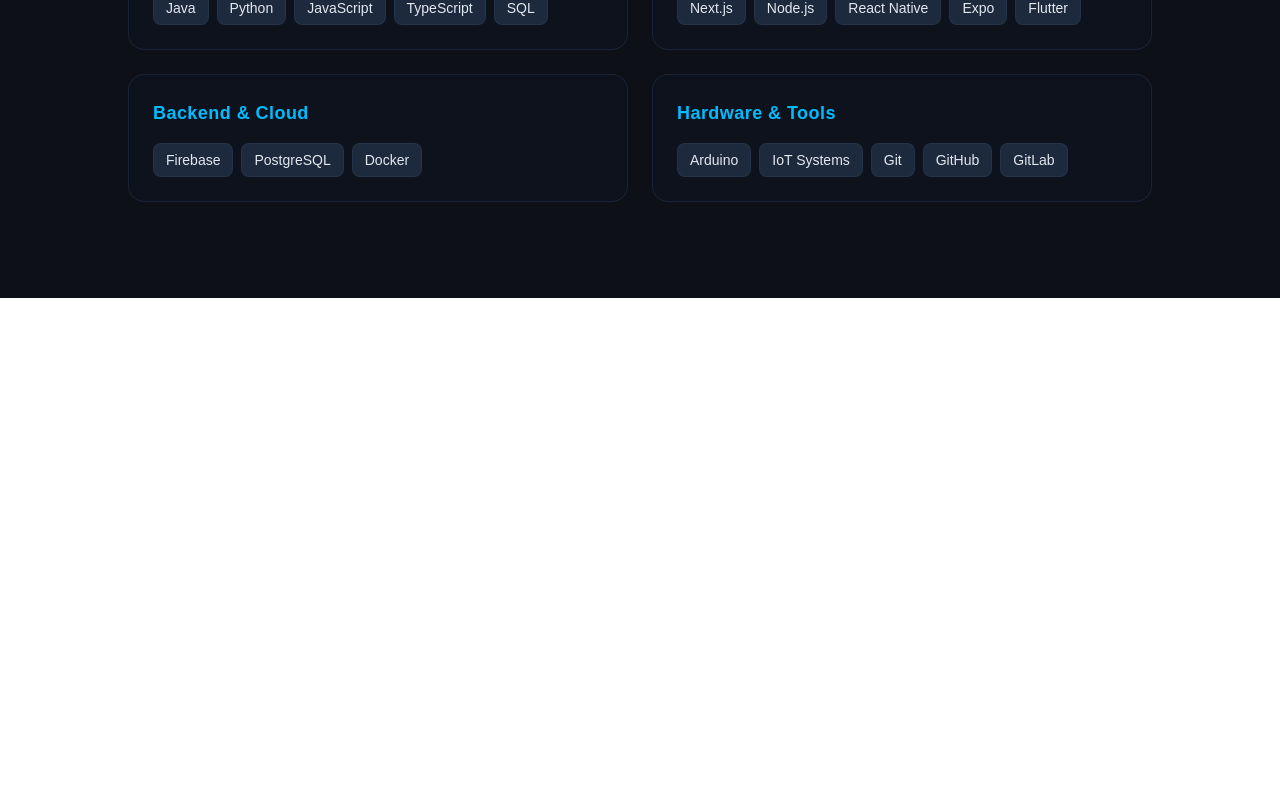
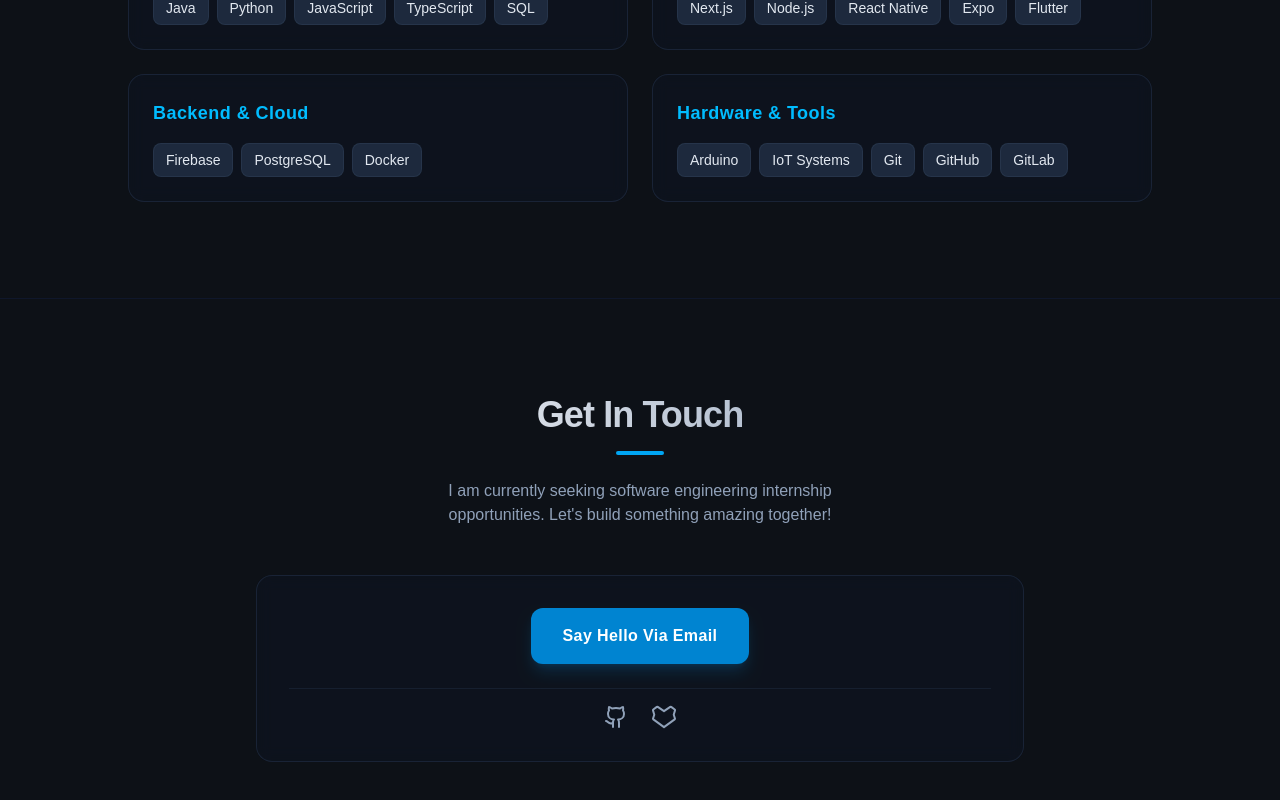
Before and after one commit to deVThish/venusha-portfolio, a Next.js app: page / in a window 1280 px wide. Shown: the part 2648-3448 px from the top of the page. Before the commit the page ends 2946 px from the top, so only its background shows below. Built offline with nearby package versions, Linux system fonts and the light colour scheme.

Commit message:
Contract page

```diff
--- a/app/components/Contact.tsx
+++ b/app/components/Contact.tsx
@@ -0,0 +1,79 @@
+"use client";
+
+import { motion } from "framer-motion";
+
+export default function Contact() {
+  return (
+    <section
+      id="contact"
+      className="relative py-24 px-6 bg-[#0d1117] text-white border-t border-slate-900"
+    >
+      <div className="max-w-3xl mx-auto text-center relative z-10">
+        <div className="space-y-4 mb-12">
+          <h2 className="text-3xl md:text-4xl font-bold tracking-tight bg-gradient-to-r from-white to-slate-400 bg-clip-text text-transparent">
+            Get In Touch
+          </h2>
+          <div className="h-1 w-12 bg-sky-500 rounded-full mx-auto" />
+          <p className="text-slate-400 max-w-md mx-auto pt-2">
+            I am currently seeking software engineering internship
+            opportunities. Let&apos;s build something amazing together!
+          </p>
+        </div>
+
+        <motion.div
+          initial={{ opacity: 0, y: 20 }}
+          whileInView={{ opacity: 1, y: 0 }}
+          viewport={{ once: true }}
+          transition={{ duration: 0.5 }}
+          className="p-8 rounded-2xl bg-slate-900/30 border border-slate-800/80 backdrop-blur-sm space-y-6"
+        >
+          <a
+            href="mailto:venushathishan@gmail.com"
+            className="inline-flex items-center justify-center w-full sm:w-auto px-8 py-4 rounded-xl bg-sky-600 hover:bg-sky-500 text-white font-semibold transition-colors duration-200 shadow-lg shadow-sky-600/20 tracking-wide"
+          >
+            Say Hello Via Email
+          </a>
+
+          <div className="flex justify-center items-center gap-6 pt-4 border-t border-slate-800/60">
+            <a
+              href="https://github.com/venushathishan"
+              target="_blank"
+              rel="noopener noreferrer"
+              className="text-slate-400 hover:text-white transition-colors"
+            >
+              <svg
+                className="w-6 h-6"
+                fill="none"
+                stroke="currentColor"
+                strokeWidth="2"
+                viewBox="0 0 24 24"
+                strokeLinecap="round"
+                strokeLinejoin="round"
+              >
+                <path d="M15 22v-4a4.8 4.8 0 0 0-1-3.5c3 0 6-2 6-5.5.08-1.25-.27-2.48-1-3.5.28-1.15.28-2.35 0-3.5 0 0-1 0-3 1.5-2.64-.5-5.36-.5-8 0C6 2 5 2 5 2c-.3 1.15-.3 2.35 0 3.5A5.403 5.403 0 0 0 4 9c0 3.5 3 5.5 6 5.5-.39.49-.68 1.05-.85 1.65-.17.6-.22 1.23-.15 1.85v4" />
+                <path d="M9 18c-4.51 2-5-2-7-2" />
+              </svg>
+            </a>
+            <a
+              href="https://gitlab.com/vthish-dev"
+              target="_blank"
+              rel="noopener noreferrer"
+              className="text-slate-400 hover:text-white transition-colors"
+            >
+              <svg className="w-6 h-6" fill="currentColor" viewBox="0 0 24 24">
+                <path
+                  d="M22.65 14.39L12 22.13 1.35 14.39a.84.84 0 0 1-.3-.94l1.22-3.76L1 5.4a.84.84 0 0 1 .3-.94l3.52-2.56a.84.84 0 0 1 .94 0L12 6.18l6.24-4.28a.84.84 0 0 1 .94 0l3.52 2.56a.84.84 0 0 1 .3.94l-1.27 4.29 1.22 3.76a.84.84 0 0 1-.3.94z"
+                  fill="none"
+                  stroke="currentColor"
+                  strokeWidth="2"
+                  strokeLinecap="round"
+                  strokeLinejoin="round"
+                />
+              </svg>
+            </a>
+          </div>
+        </motion.div>
+      </div>
+    </section>
+  );
+}
--- a/app/page.tsx
+++ b/app/page.tsx
@@ -3,6 +3,7 @@
 import About from "./components/About";
 import Projects from "./components/Projects";
 import Skills from "./components/Skills";
+import Contact from "./components/Contact";
 
 export default function Home() {
   return (
@@ -12,6 +13,7 @@
       <About />
       <Projects />
       <Skills />
+      <Contact />
     </main>
   );
 }
```
